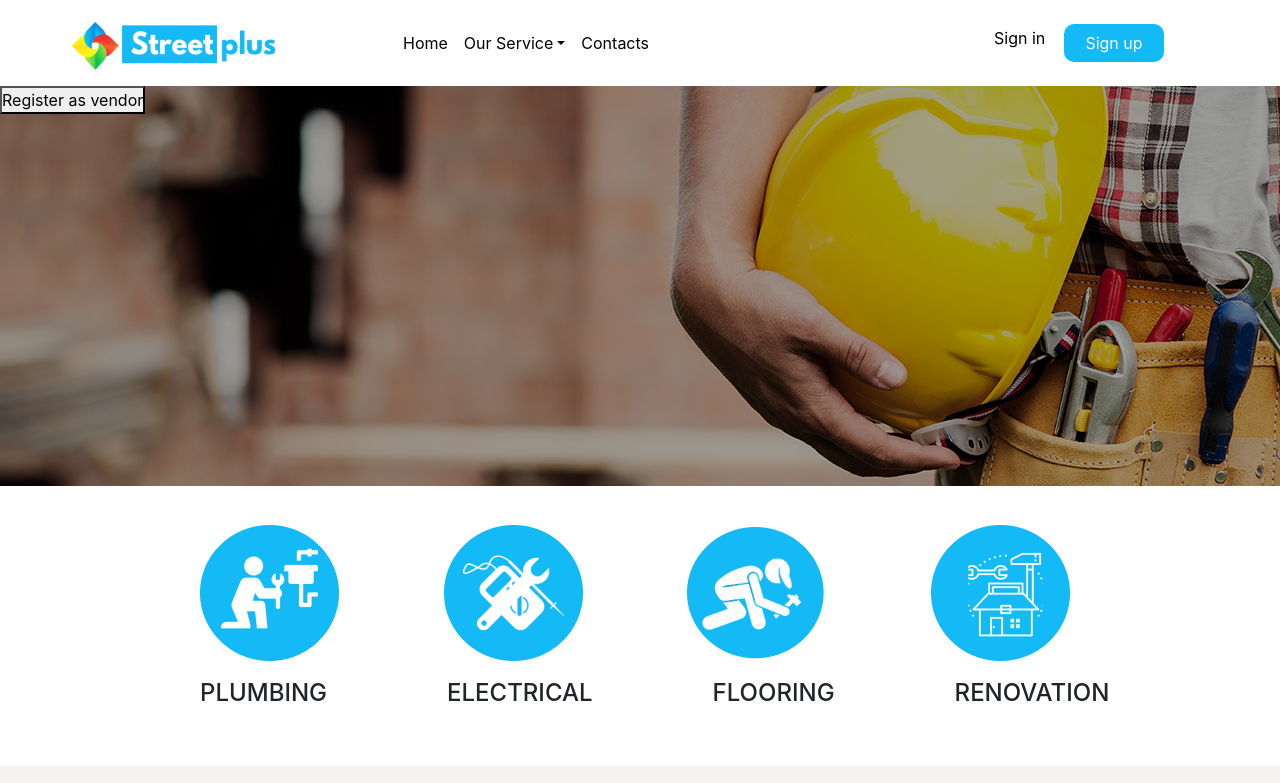
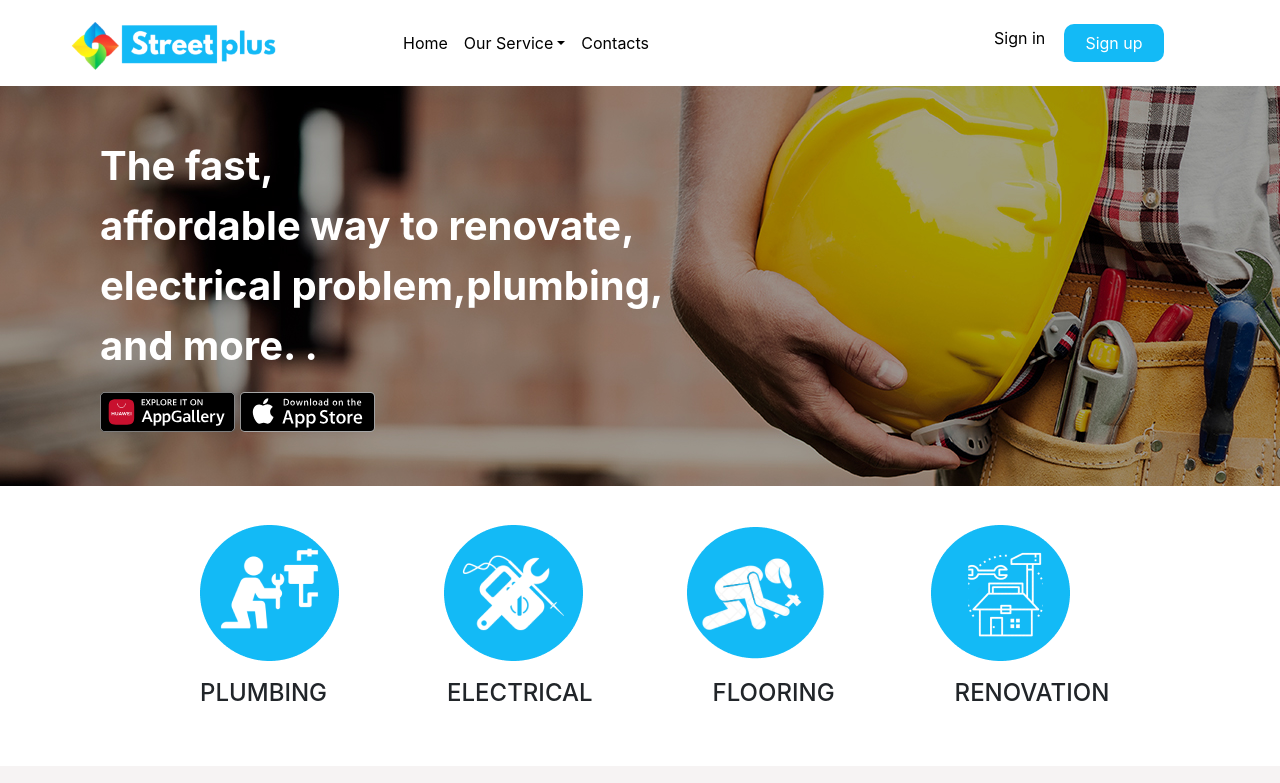
Before and after one commit to young20200/streetplus, a plain HTML site: page index.html in a window 1280 px wide. Shown: the top 783 px of the page. Drawn offline with nearby package versions, Linux system fonts and the light colour scheme; files whose address does not match are found by name.

Commit message:
Update index.html

```diff
--- a/index.html
+++ b/index.html
@@ -54,7 +54,13 @@
 
  <!-- ------------(Section 1 start)-------------------- -->
   <section>
-    <div class="background"><a href=""><button class="background-button">Register as vendor</button></a></div>
+    <div class="background">
+      <div class="text0-1">
+        <p class="text0-2">The fast, <br> affordable way to renovate,<br> electrical problem,plumbing, <br> and more. .</p>
+        <a href="https://appgallery1.huawei.com/"><img src="./image/appgallary.svg" class="text0-3"></a>
+        <a href="https://www.apple.com/ios/app-store/"><img src="./image/applestorelogo.svg" class="text0-4"></a>
+      </div>
+      </div>
 
   </section>
   <!-- ------------(Section 1 end)-------------------- -->
```
